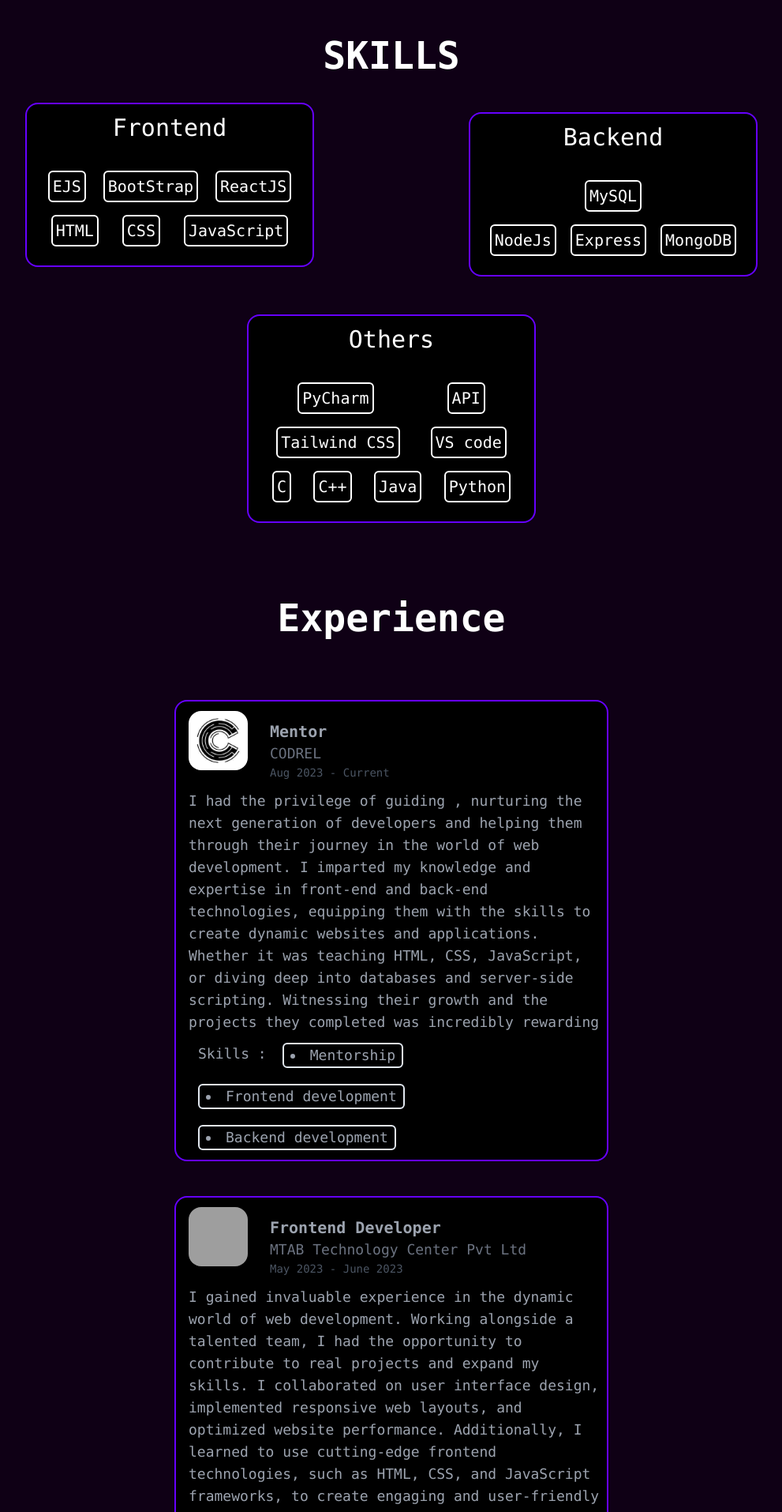
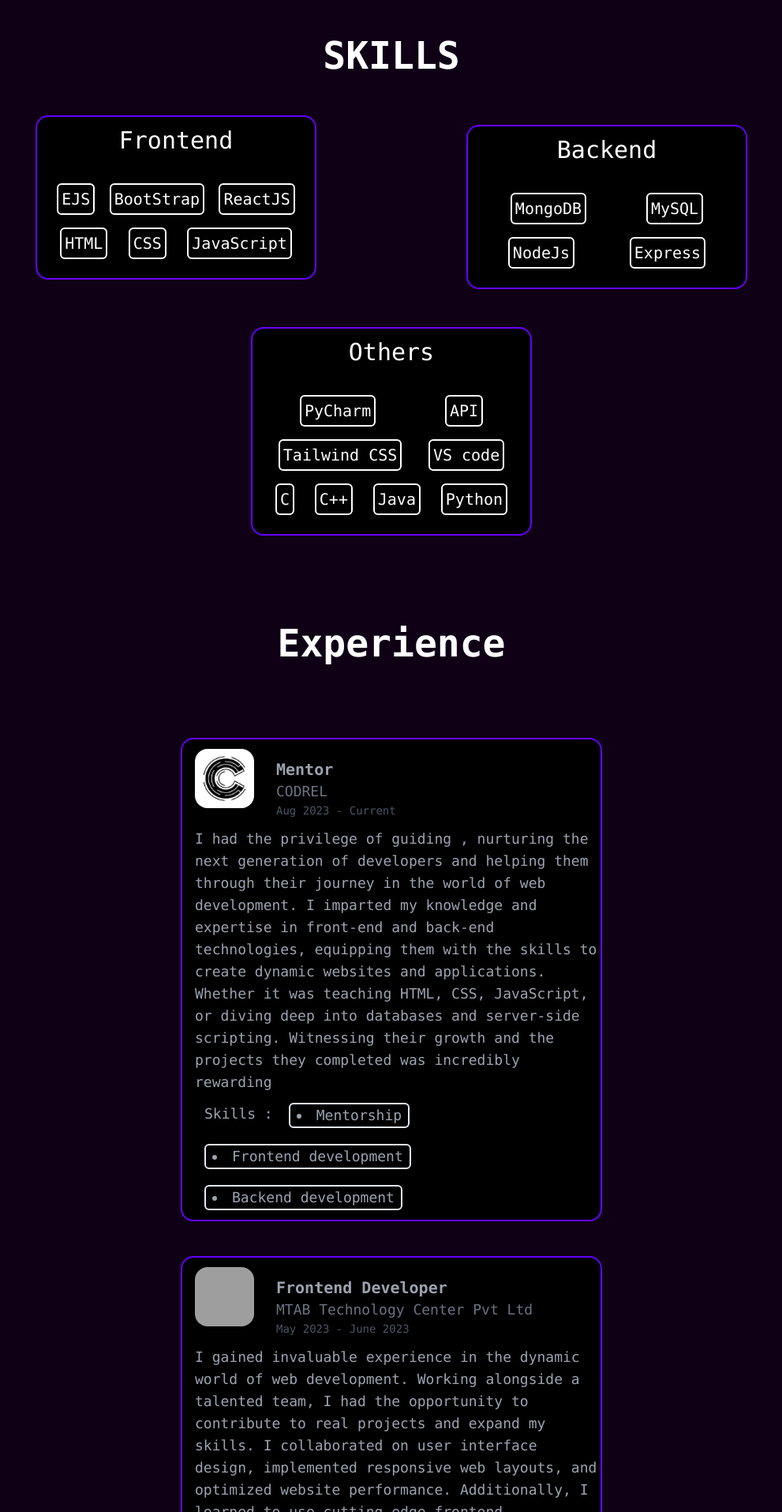
Before and after one commit to Asuboor/Personal-Portfolio, a React (Create React App) app: page / in a window 1280 px wide. Shown: the part 526-2440 px from the top of the page at 79% size, without its empty margins (144-1135 px from the left). Built offline with nearby package versions, Linux system fonts and the light colour scheme; grey boxes are pictures that could not be loaded.

Commit message:
updated irregular paddings

```diff
--- a/src/sections/Education.js
+++ b/src/sections/Education.js
@@ -6,7 +6,7 @@ const Education = () => {
   return (
     <div id="education">
       <div className='text-center text-5xl mt-24 font-bold '>Education</div>
-      <div>
+      <div className="p-4">
         {education.map((eduIndex) => (
           <EduCard key={eduIndex.key} image={eduIndex.image} name={eduIndex.name} course={eduIndex.course} duration={eduIndex.duration} description={eduIndex.desciption} />
         )).reverse()}
--- a/src/sections/Experience.js
+++ b/src/sections/Experience.js
@@ -6,7 +6,7 @@ const Experience = () => {
   return (
     <div className="mt-4" id="experience">
       <div className="text-center text-5xl mt-24 font-bold">Experience</div>
-      <div className="mt-20 ">
+      <div className="mt-20 p-4">
         {experience.map((expItem) => (
           <ExpCard
             key={expItem.key}
--- a/src/sections/Skills.js
+++ b/src/sections/Skills.js
@@ -5,7 +5,7 @@ const Skills = () => {
   return (
     <div id="skills">
       <div className="text-center font-mono text-5xl mt-5 font-bold  ">SKILLS</div>
-      <div className= "   justify-center gap-6 mt-6 sm:flex lg:flex-wrap ">
+      <div className= "   justify-center gap-6 mt-6 sm:flex lg:flex-wrap p-4">
         <SkillCard />
       </div>
     </div>
```
